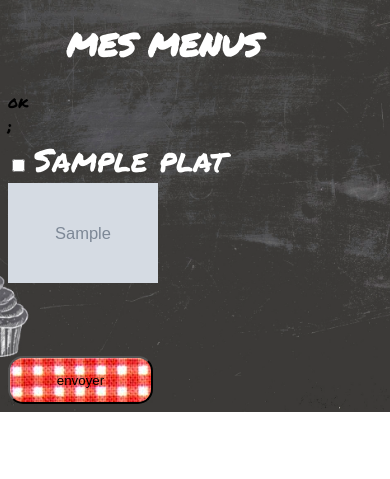
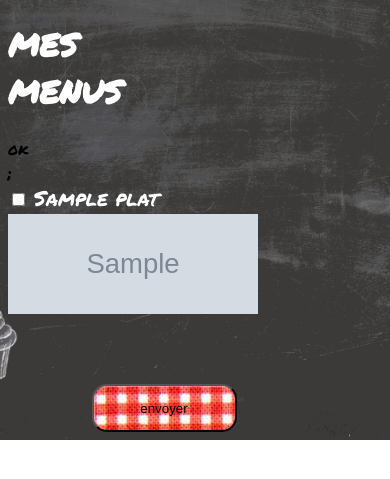
Before and after one commit to nunkabuk/restau-php, a PHP site: page /formulaireMenu2.php in a window 390 px wide. Shown: the top 479 px of the page. Run offline with PHP 8.4, Linux system fonts and the light colour scheme; tables that the repository leaves empty or names only in its code hold one stand-in row (values such as "Sample post"); grey boxes marked "Sample" are stand-in pictures; data that the repository does not hold is empty.

Commit message:
restau fin ok

```diff
--- a/allmenu.php
+++ b/allmenu.php
@@ -14,6 +14,8 @@
           // On affiche chaque entrée une à une avec une boucle
           while ($donnees = $reponse->fetch())
           {
+
+if (isset($donnees['nom_menu']) && !empty($donnees['nom_menu'])) {
             ?>
             <div class="listePlat">
                 <h3> Menu <?php echo $donnees['nom_menu']; ?> <span> <?php echo $donnees['prix_menu']; ?> € </span> </h3>
@@ -24,6 +26,7 @@
             </div>
             <?php
           }
+        }
           $reponse->closeCursor();
           ?>
         </div>
--- a/formulaireMenu2.php
+++ b/formulaireMenu2.php
@@ -32,7 +32,7 @@
   $idDernierMenu=$bdd->lastInsertId();
   $idDernierMenu=intval($idDernierMenu);
   ?>
-  <form method="post" action="traitementmenu.php?id=<?php echo $idDernierMenu?>">;
+  <form method="post" class="formu" action="traitementmenu.php?id=<?php echo $idDernierMenu?>">;
     <?php
     $reponse=$bdd->query('SELECT * FROM plats');
       while($donnees = $reponse->fetch())
@@ -47,9 +47,9 @@
 }
     $reponse->closeCursor();
     ?>
-
-  <INPUT TYPE="submit" NAME="bouton" VALUE="envoyer">
-
+<div class="button">
+  <input type="submit" NAME="bouton" VALUE="envoyer">
+  </div>
       </form>
     </div>
     </body>
--- a/formulairemenu.css
+++ b/formulairemenu.css
@@ -26,9 +26,12 @@
 }
 
 .choix{
-  width:250px;
+  width:17%;
   color:white;
-  /*display:inline-block;*/
+  justify-content: space-between;
+  flex-direction: column;
+  flex-wrap: wrap;
+
 }
 
 .formulaire{
@@ -42,15 +45,21 @@
 
 .plats{
  display:flex;
- flex-direction: row-reverse;
+ flex-flow: row wrap;
  padding: 2%;
- width: 100%;
+ width: 1200px;
   }
 
 .listePlat{
-  font-size:1.5em;
+  font-size:1.3em;
   color:white;
   padding:3%;
+  width:25%;
+}
+.formu{
+  display:flex;
+  justify-content: space-between;
+  flex-flow: row wrap;
 }
 
 .list{
@@ -76,9 +85,13 @@
   height: 48px;
   border-radius: 15px;
 }
+.button{
+  width:100%;
+  text-align: center;
+}
 
-label{
-  font-size: 2em;
+.formu label{
+  font-size: 1.3em;
   text-align: center;
 }
 
@@ -95,4 +108,20 @@
 
 .btnmodif{
   color:rgb(223,34,16);
+  display: flex;
+
 }
+@media screen and (max-width: 1024px){
+h1{
+  width:12px;
+  }
+.formu{
+  flex-wrap: wrap;
+  }
+.choix{
+  width: 100%;
+  }
+.choix img{
+  width: 80%;
+ }
+}
```
Also changed, not shown: uploads/slider1.jpg (added).
